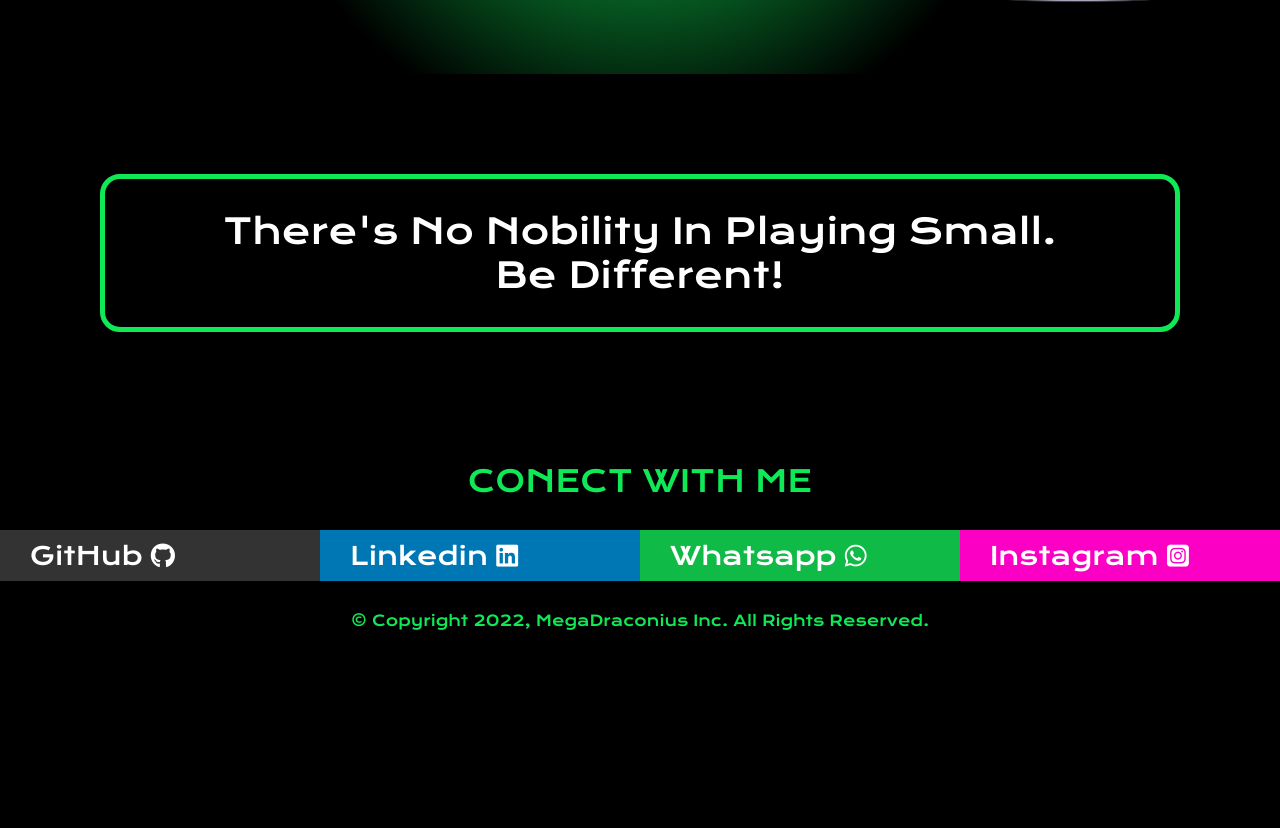
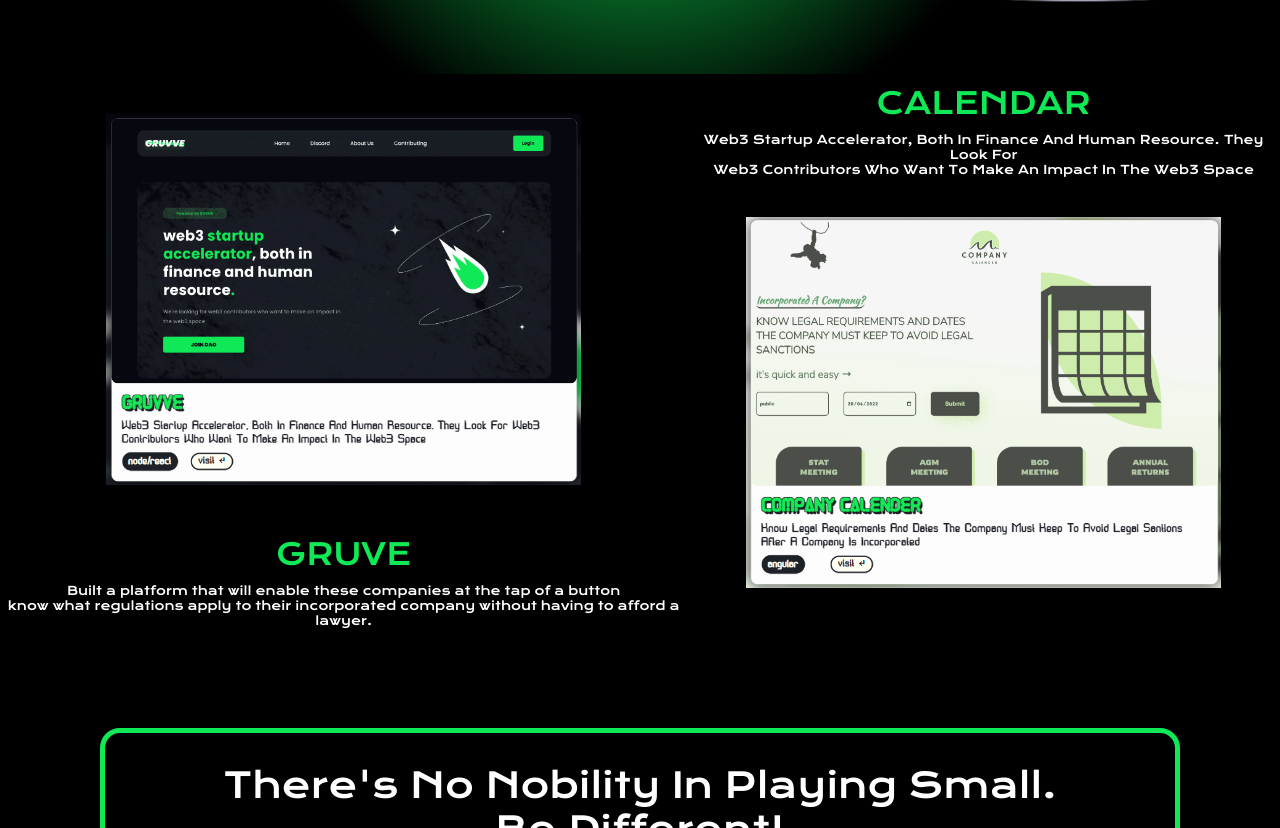
Before and after one commit to project-assigments-p2-singulaars/portfolio-MegaDraconius, a plain HTML site: page index.html in a window 1280 px wide. Shown: the part 563-1391 px from the top of the page. Before the commit the page ends 1223 px from the top, so only its background shows below. Drawn offline with nearby package versions, Linux system fonts and the light colour scheme.

Commit message:
Create the componests project 1 and 2

```diff
--- a/index.html
+++ b/index.html
@@ -31,7 +31,28 @@
     </div>
     <div class="page-2"></div>
     <div class="page-3"></div>
-    <div class="page-4"></div>
+    <div class="page-4">
+        <div>
+        </div>
+        <div class="project-1">
+            <img class="project-img"  src="./resources/GRUVE.png" alt="The project GRUVE">
+            <div>
+                <h2 class="title-project">GRUVE</h2>
+                <p class="text-project">
+                    Built a platform that will enable these companies at the tap of a button <br>
+                     know what regulations apply to their incorporated company without having to afford a lawyer.
+                 </p>
+            </div>
+        </div>
+        <div class="project-2">
+            <h2 class="title-project">CALENDAR</h2>
+            <p class="text-project">
+                Web3 Startup Accelerator, Both In Finance And Human Resource. They Look For <br>
+                Web3 Contributors Who Want To Make An Impact In The Web3 Space
+            </p>
+            <img class="project-img" src="./resources/CALENDAR.png" alt="The Calendar project">
+        </div>
+    </div>
     <div class="page-5">
         <p class="footer-paragraph">
             There's No Nobility In Playing Small. <br>Be Different!
--- a/style.css
+++ b/style.css
@@ -200,3 +200,55 @@
     padding: 30px;
 
 }
+
+.page-4{
+    display: flex;
+    justify-content: center;
+}
+
+.project-1{
+    display: flex;
+    flex-direction: column;
+    align-items: center;
+    text-align: center;
+}
+
+.project-2{
+    display: flex;
+    flex-direction: column;
+    align-items: center;
+    text-align: center;
+}
+
+.title-of-project{
+    display: flex;
+    color: #10E956;
+    font-family: "Krona One", sans-serif;
+    font-weight: 40;
+    font-size: 30px;
+}
+
+.project-img{
+    width: 475px;
+    padding-top: 40px;
+    padding-bottom: 40px;
+}
+
+.text-project{
+    color: #ffffff;
+    font-family: "Krona One", sans-serif;
+    font-weight: 40;
+    font-size: 12px;
+    padding-top: 10px;
+    padding-top: 10px;
+}
+
+.title-project{
+    color: #10E956;
+    font-family: "Krona One", sans-serif;
+    font-weight: 40;
+    font-size: 30px;
+    padding-top: 10px;
+    padding-top: 10px;
+
+}
```
